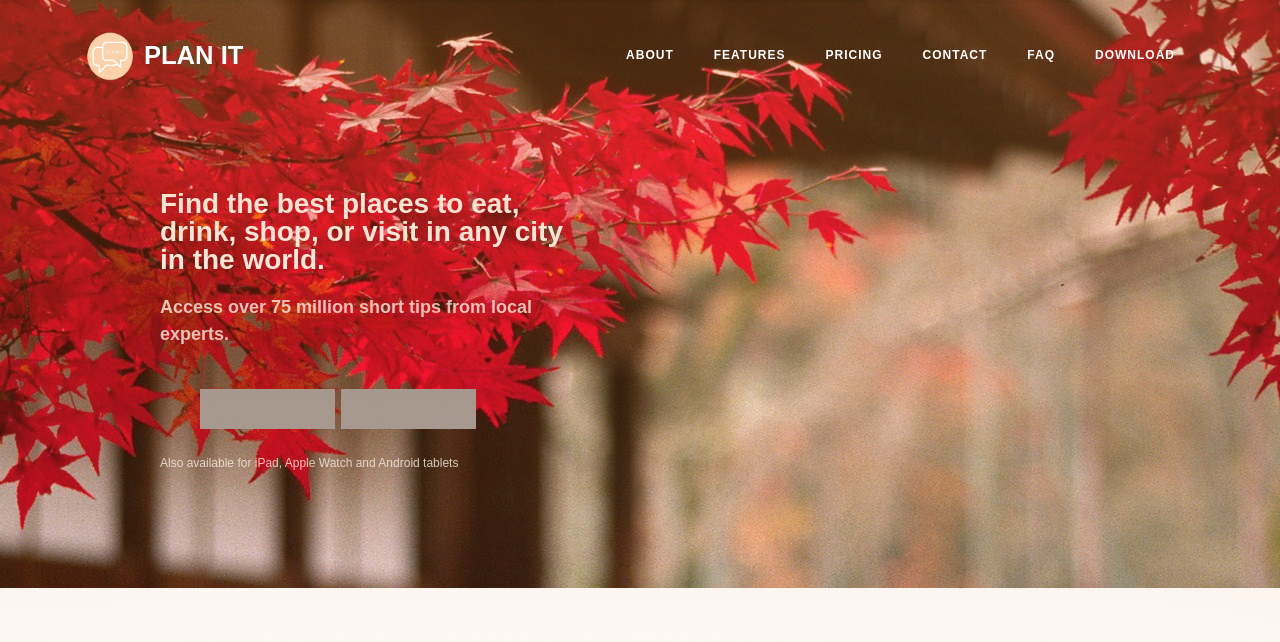
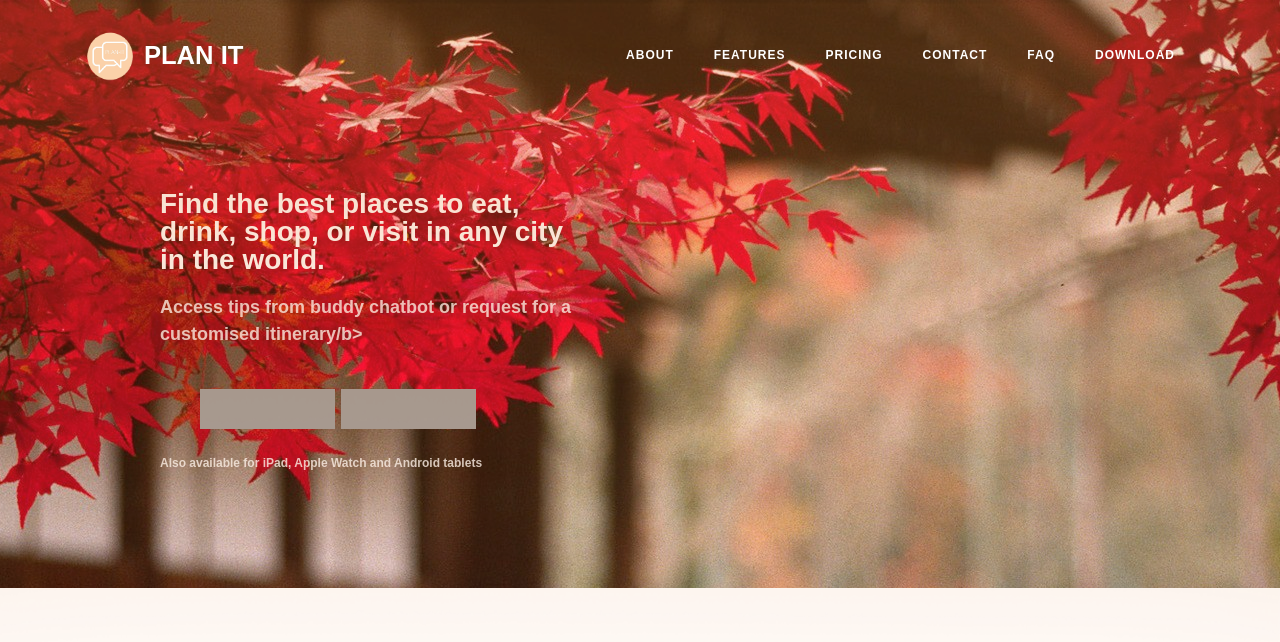
Before and after one commit to ProjectPlanIT/projectplanit.github.io, a plain HTML site: page Validation.html in a window 1280 px wide. Drawn offline with Linux system fonts and the light colour scheme; grey boxes are pictures that could not be loaded; a script that the page names is missing; a web font is replaced by a local one.

Commit message:
Changes Desc

```diff
--- a/Validation.html
+++ b/Validation.html
@@ -104,7 +104,7 @@
                   </div>
                   <div id="content">
                         <h1><b>Find the best places to eat, drink, shop, or visit in any city in the world.</b></h1>
-                        <p class="subhead"><b>Access over 75 million short tips from local experts.</b></p>
+                        <p class="subhead"><b>Access tips from buddy chatbot or request for a customised itinerary/b></p>
                         <ul class="buttons">
                               <li>
                                     <a href="/get/downloadPage?os=iphone" class="downloadLink" id="iphoneDownloadLink">
```
